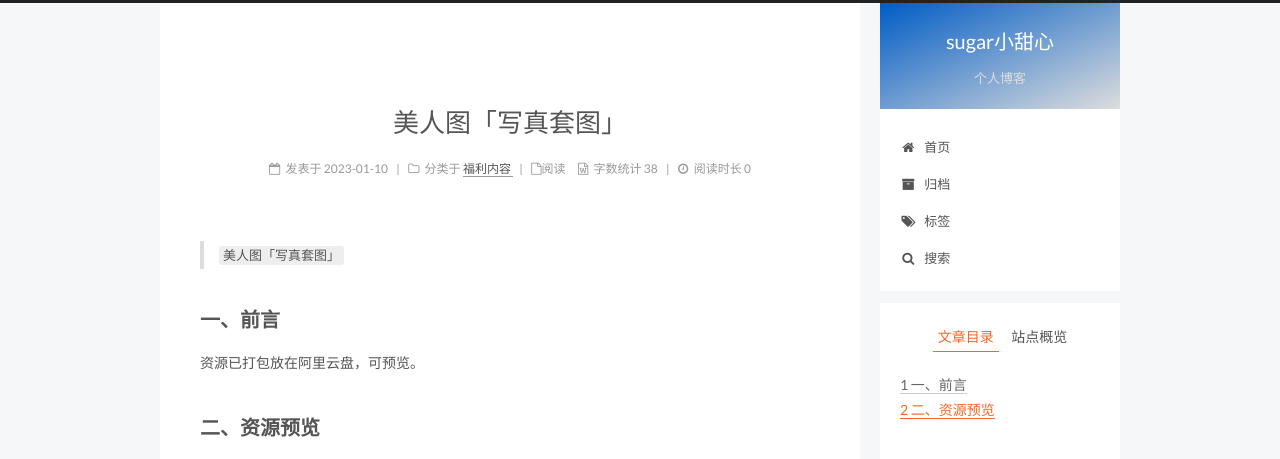
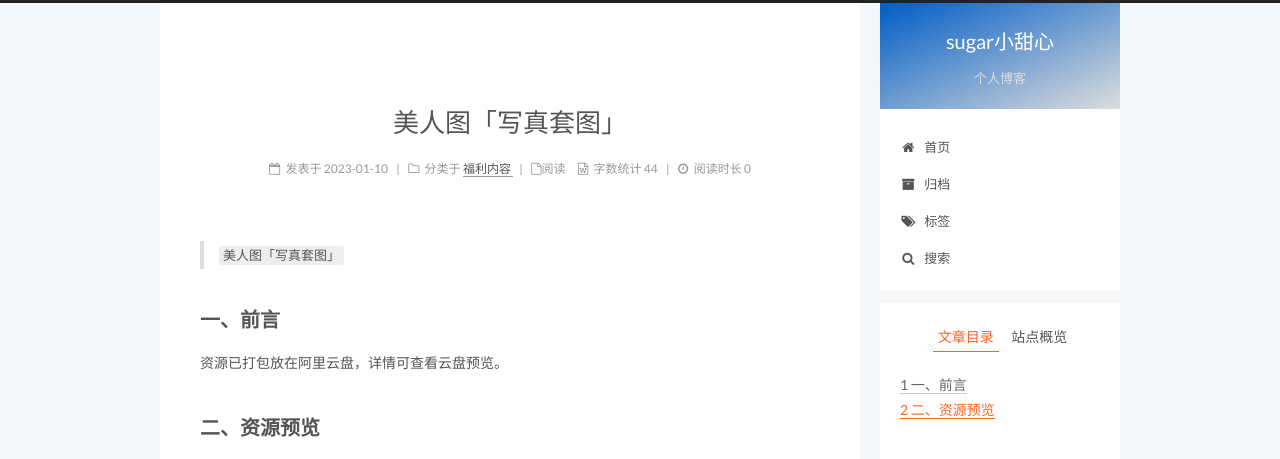
Before and after one commit to QLking/QLking.github.io, a Jekyll site: the page built from _posts/2023-01-10-美人图.md, in a window 1280 px wide. Shown: the top 459 px of the page. Built offline with Jekyll 4.4.1, drawn with Linux system fonts in a browser that asks for light colours; comment, search, counter and statistics services are not loaded.

Commit message:
文章更新

```diff
--- a/_posts/2023-01-10-美人图.md
+++ b/_posts/2023-01-10-美人图.md
@@ -12,7 +12,7 @@ tags:
 
 ## **一、前言**
 
-资源已打包放在阿里云盘，可预览。
+资源已打包放在阿里云盘，详情可查看云盘预览。
 
 ## **二、资源预览**
 阿里云盘：[点击进入](https://www.aliyundrive.com/s/xvpe8aBT9aw)。
```
